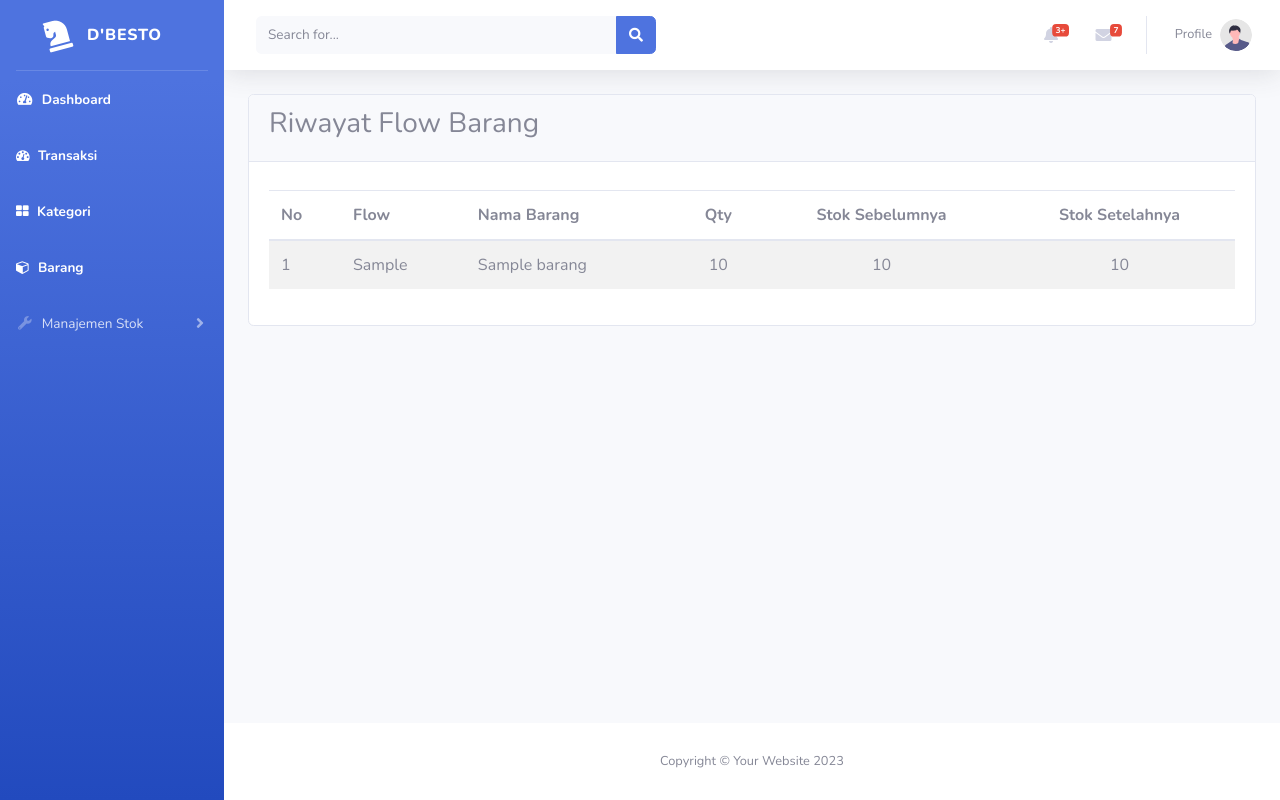
After one commit to AchmadHardi/inventory_CI, a CodeIgniter app: page /barang/flow/riwayat in a window 1280 px wide. The commit adds this page. Run offline with CodeIgniter, Linux system fonts and the light colour scheme; tables that the repository leaves empty or names only in its code hold one stand-in row (values such as "Sample post").

Commit message:
Commit dev

```diff
--- /dev/null
+++ b/application/controllers/Flow.php
@@ -0,0 +1,76 @@
+<?php
+defined('BASEPATH') or exit('No direct script access allowed');
+class Flow extends CI_Controller
+{
+    public function __construct()
+    {
+        parent::__construct();
+    }
+    public function masuk()
+    {
+        $data = [
+            'judul' => 'Flow Barang Masuk',
+            'barang'=> $this->db->get('barang')->result(),
+        ];
+        $this->load->view('_template/v_header', $data);
+        $this->load->view('_template/v_sidebar', $data);
+        $this->load->view('_template/v_topbar', $data);
+        $this->load->view('flow/masuk', $data);
+        $this->load->view('_template/v_footer', $data);
+    }
+    public function keluar()
+    {
+        $data = [
+            'judul' => 'Flow Barang Keluar',
+            'barang'=> $this->db->get('barang')->result(),
+        ];
+        $this->load->view('_template/v_header', $data);
+        $this->load->view('_template/v_sidebar', $data);
+        $this->load->view('_template/v_topbar', $data);
+        $this->load->view('flow/keluar', $data);
+        $this->load->view('_template/v_footer', $data);
+    }
+    public function riwayat()
+    {
+        $data = [
+            'judul'     => 'Riwayat Flow Barang',
+            'stockflow' => $this->db->select('*')->from('stockflow')->join('barang', 'barang.id_barang = stockflow.id_barang')->order_by('stockflow.id', 'DESC')->get()->result()
+        ];
+        $this->load->view('_template/v_header', $data);
+        $this->load->view('_template/v_sidebar', $data);
+        $this->load->view('_template/v_topbar', $data);
+        $this->load->view('flow/riwayat', $data);
+        $this->load->view('_template/v_footer', $data);
+    }
+    public function store()
+    {
+        $flow = $_GET['flow'];
+        if (isset($flow)) {
+            $id_barang  = $this->input->post('id_barang');
+            $qty        = $this->input->post('qty');
+            $barang = $this->db->get_where('barang', array('id_barang' => $id_barang))->row();
+            if ($flow == 'masuk') {
+                $update = [
+                    'stok' => $barang->stok + $qty,
+                ];
+            }elseif ($flow == 'keluar') {
+                $update = [
+                    'stok' => $barang->stok - $qty,
+                ];
+            }
+            if (isset($update)) {
+                $this->db->where(['id_barang' => $id_barang])->update('barang', $update);
+                $insert = [
+                    'flow'          => $flow,
+                    'id_barang'     => $id_barang,
+                    'qty'           => $qty,
+                    'stock_before'  => $barang->stok,
+                    'stock_after'   => $update['stok'],
+                    'created_at'    => date('Y-m-d H:i:s'),
+                ];
+                $this->db->insert('stockflow', $insert);
+            }
+        }
+        redirect('flow/riwayat');
+    }
+}
--- a/application/views/_template/v_sidebar.php
+++ b/application/views/_template/v_sidebar.php
@@ -24,18 +24,32 @@
     </li>
 
     <li class="nav-item active">
+        <a class="nav-link" href="<?= base_url('kategori'); ?>">
+            <i class="fa fa-th-large"></i>
+            <span>Kategori</span>
+        </a>
+    </li>
+    <li class="nav-item active">
         <a class="nav-link" href="<?= base_url('barang'); ?>">
             <i class="fa fa-cube"></i>
             <span>Barang</span>
         </a>
     </li>
 
-    <li class="nav-item active">
-        <a class="nav-link" href="<?= base_url('kategori'); ?>">
-            <i class="fa fa-th-large"></i>
-            <span>Kategori</span>
-        </a>
-    </li>
+<li class="nav-item">
+                <a class="nav-link collapsed" href="#" data-toggle="collapse" data-target="#collapseUtilities" aria-expanded="false" aria-controls="collapseUtilities">
+                    <i class="fas fa-fw fa-wrench"></i>
+                    <span>Manajemen Stok</span>
+                </a>
+                <div id="collapseUtilities" class="collapse" aria-labelledby="headingUtilities" data-parent="#accordionSidebar" style="">
+                    <div class="bg-white py-2 collapse-inner rounded">
+                        <h6 class="collapse-header">Flow</h6>
+                        <a class="collapse-item" href="<?= base_url(); ?>flow/masuk">Masuk</a>
+                        <a class="collapse-item" href="<?= base_url(); ?>flow/keluar">Keluar</a>
+                        <a class="collapse-item" href="<?= base_url(); ?>flow/riwayat">Riwayat</a>
+                    </div>
+                </div>
+            </li>
 
 </ul>
 <!-- End of Sidebar -->
--- /dev/null
+++ b/application/views/flow/riwayat.php
@@ -0,0 +1,38 @@
+<!-- Begin Page Content -->
+<div class="container-fluid">
+    <div class="card mt-2">
+        <div class="card-header">
+            <h3><?= $judul ?></h3>
+        </div>
+        <div class="card-body mt-2">
+            <table class="table table-striped">
+                <thead>
+                    <tr>
+                        <th>No</th>
+                        <th>Flow</th>
+                        <th>Nama Barang</th>
+                        <th class="text-center">Qty</th>
+                        <th class="text-center">Stok Sebelumnya</th>
+                        <th class="text-center">Stok Setelahnya</th>
+                    </tr>
+                </thead>
+                <tbody>
+
+                    <?php
+                    $no = 1;
+                    foreach ($stockflow as $item) {
+                        ?>
+                        <tr>
+                            <td><?php echo $no++ ?></td>
+                            <td><?php echo $item->flow ?></td>
+                            <td><?php echo $item->nama_barang ?></td>
+                            <td class="text-center"><?php echo $item->qty ?></td>
+                            <td class="text-center"><?php echo $item->stock_before ?></td>
+                            <td class="text-center"><?php echo $item->stock_after ?></td>
+                        </tr>
+                    <?php } ?>
+                </tbody>
+            </table>
+        </div>
+    </div>
+</div>
```
Also changed, not shown: application/views/flow/keluar.php (added, +27 -0 lines), application/views/flow/masuk.php (added, +27 -0 lines).
